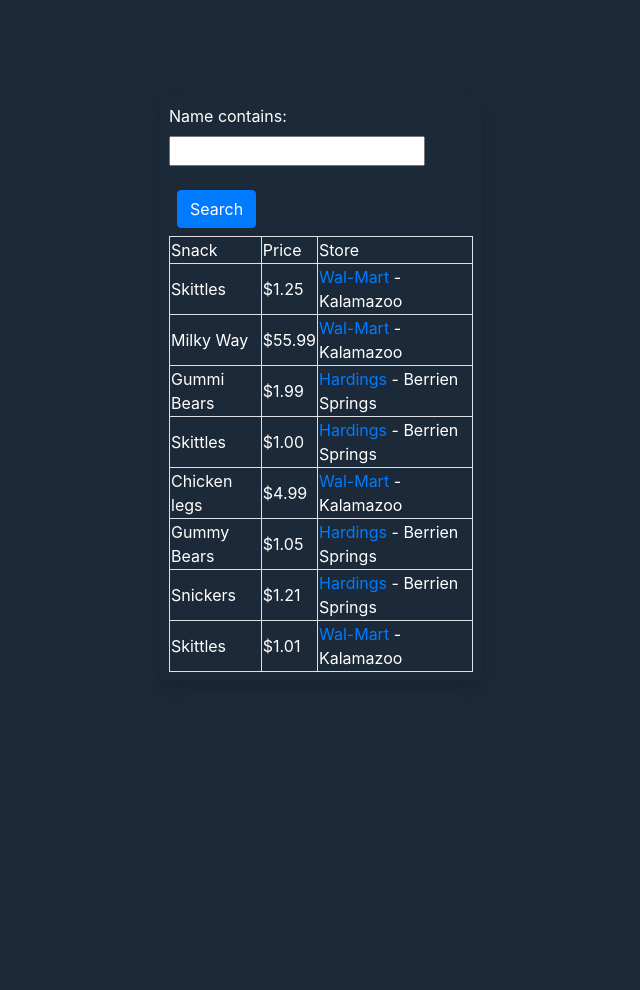
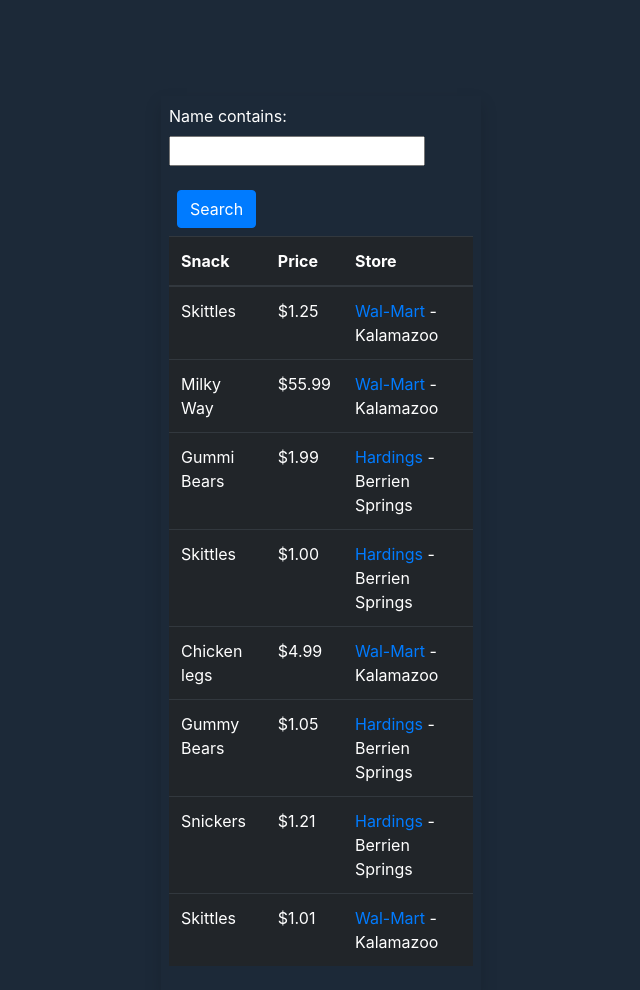
Before and after one commit to Sknapper4/foodFinder, a Django app: page /food/snack/snack_search/ in a window 1280 px wide. Shown: the part 56-1046 px from the top of the page, without its empty margins (319-959 px from the left). Before the commit the page ends 728 px from the top, so only its background shows below. Run offline with Django 3.2, Linux system fonts and the light colour scheme; data comes from the database, SQL or seed files in the repository; some libraries are stand-ins or nearby versions; some web fonts are replaced.

Commit message:
fixed design for search table

```diff
--- a/food/templates/food/find_snack.html
+++ b/food/templates/food/find_snack.html
@@ -16,23 +16,26 @@
             <button class="btn btn-primary m-2" type="submit" value="submit">Search</button>
         </form>
 
-            <table class="border mx-auto w-100">
-                    <tr class="border">
-                        <td class="border">Snack</td>
-                        <td class="border">Price</td>
-                        <td class="border">Store</td>
-                    </tr>
-
+            <table class="table table-dark">
+                        <thead>
+                        <tr>
+                            <th scope="col">Snack</th>
+                            <th scope="col">Price</th>
+                            <th scope="col">Store</th>
+                        </tr>
+                      </thead>
+    <tbody>
     {% for obj in filter.qs %}
 
-                        <tr class="border">
-                        <td class="border">{{ obj.name }}</td>
-                        <td class="border">{{ obj.pretty_price_string }}</td>
-                        <td class="border"><a href="{% url 'food:store_details' obj.store.id %}"> {{ obj.store }}</a> - {{ obj.store.city }}</td>
+                        <tr>
+                        <td>{{ obj.name }}</td>
+                        <td>{{ obj.pretty_price_string }}</td>
+                        <td><a href="{% url 'food:store_details' obj.store.id %}"> {{ obj.store }}</a> - {{ obj.store.city }}</td>
 
                         </tr>
 
     {% endfor %}
+    </tbody>
 </table>
 
 
```
